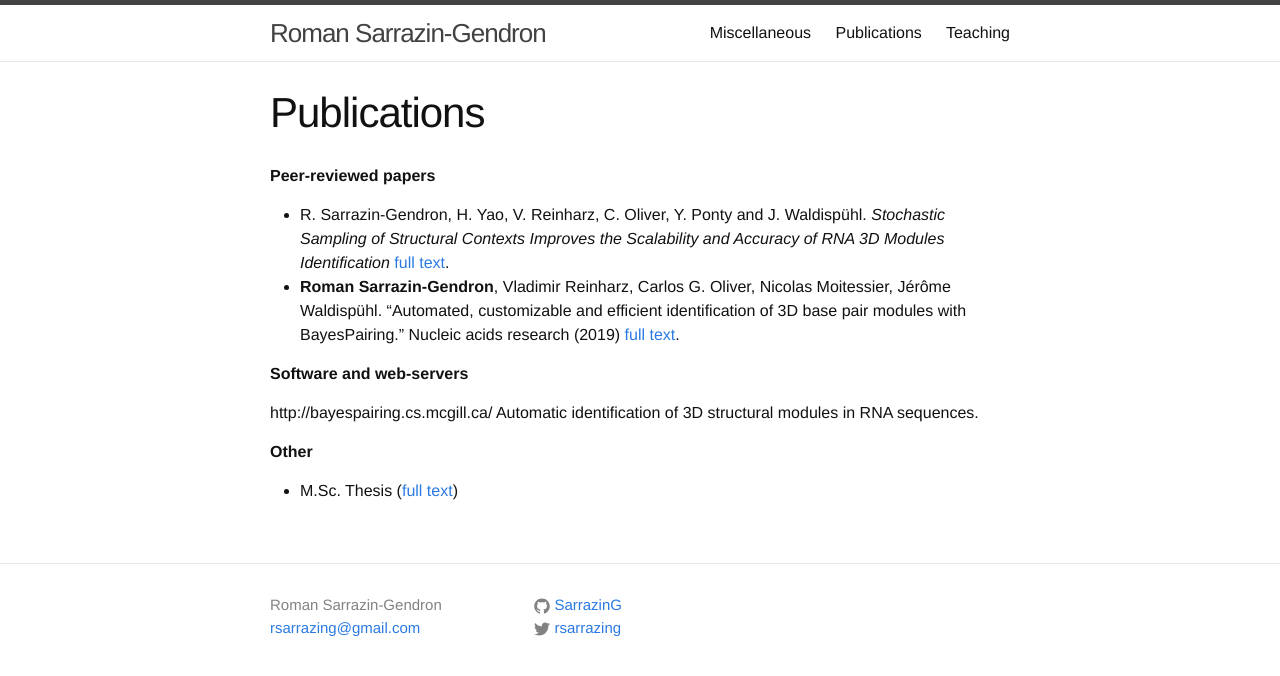
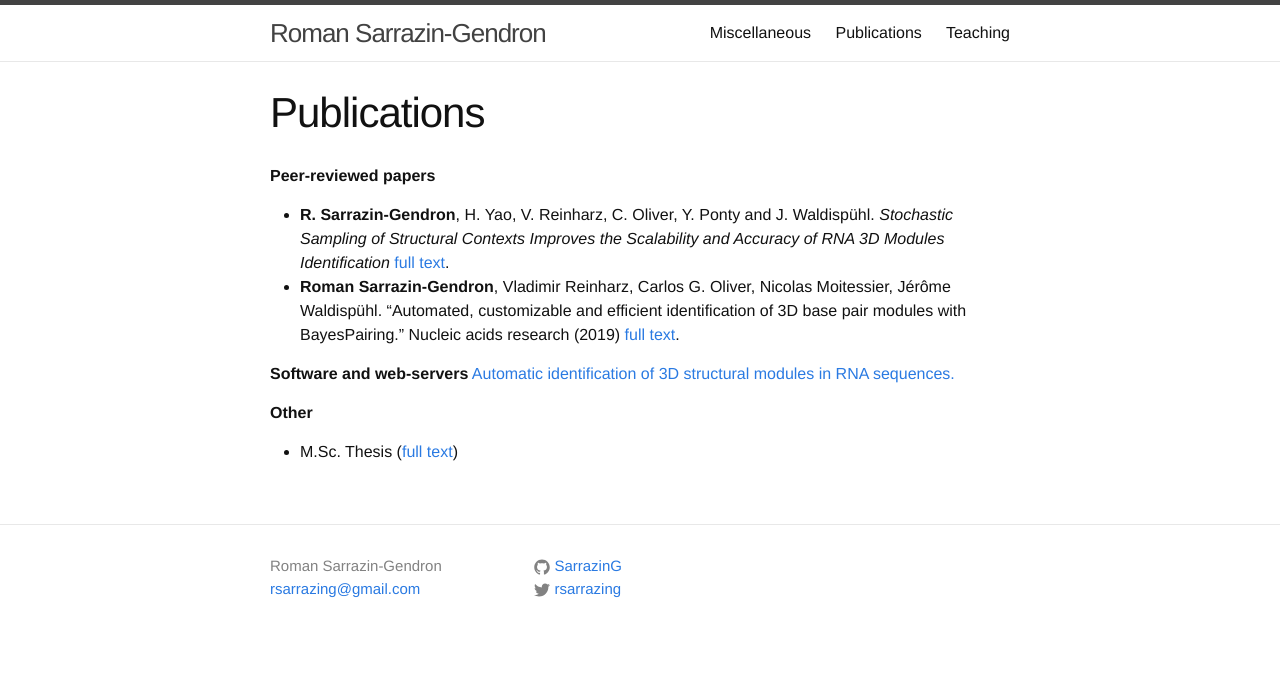
Before and after one commit to SarrazinG/SarrazinG.github.io, a Jekyll site: the page built from publications.md, in a window 1280 px wide. Shown: the top 676 px of the page. Built offline with Jekyll 4.4.1, drawn with Linux system fonts in a browser that asks for light colours.

Commit message:
updated info

```diff
--- a/publications.md
+++ b/publications.md
@@ -9,17 +9,14 @@ order: 2
 ---
 
 **Peer-reviewed papers**
-
-* R. Sarrazin-Gendron, H. Yao, V. Reinharz, C. Oliver, Y. Ponty and J. Waldispühl. *Stochastic Sampling of Structural Contexts Improves the Scalability and Accuracy of RNA 3D Modules Identification* [full text](https://www.biorxiv.org/content/10.1101/834762v2).
+* **R. Sarrazin-Gendron**, H. Yao, V. Reinharz, C. Oliver, Y. Ponty and J. Waldispühl. *Stochastic Sampling of Structural Contexts Improves the Scalability and Accuracy of RNA 3D Modules Identification* [full text](https://www.biorxiv.org/content/10.1101/834762v2).
 * **Roman Sarrazin-Gendron**, Vladimir Reinharz, Carlos G. Oliver, Nicolas Moitessier, Jérôme Waldispühl. "Automated, customizable and efficient identification of 3D base pair modules with BayesPairing." Nucleic acids research (2019) [full text](https://academic.oup.com/nar/article/47/7/3321/5369007).
 
 
+
 **Software and web-servers**
-
-http://bayespairing.cs.mcgill.ca/
-Automatic identification of 3D structural modules in RNA sequences.
+[Automatic identification of 3D structural modules in RNA sequences.](http://bayespairing.cs.mcgill.ca/)
 
 
 **Other**
-
 * M.Sc. Thesis ([full text](https://oatd.org/oatd/record?record=oai\:digitool.library.mcgill.ca\:163695))
```
Also changed, not shown: miscellaneous.md (+1 -1 lines), teaching.md (+1 -2 lines).
